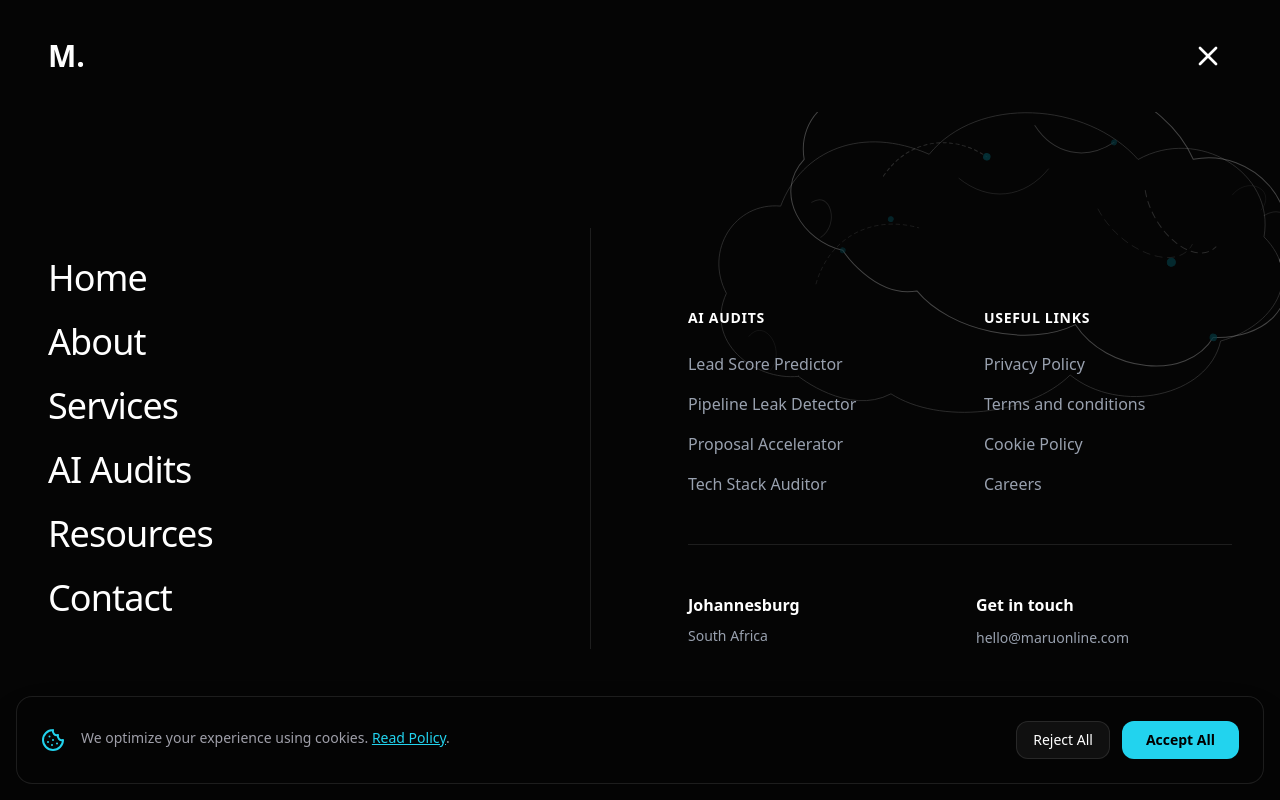
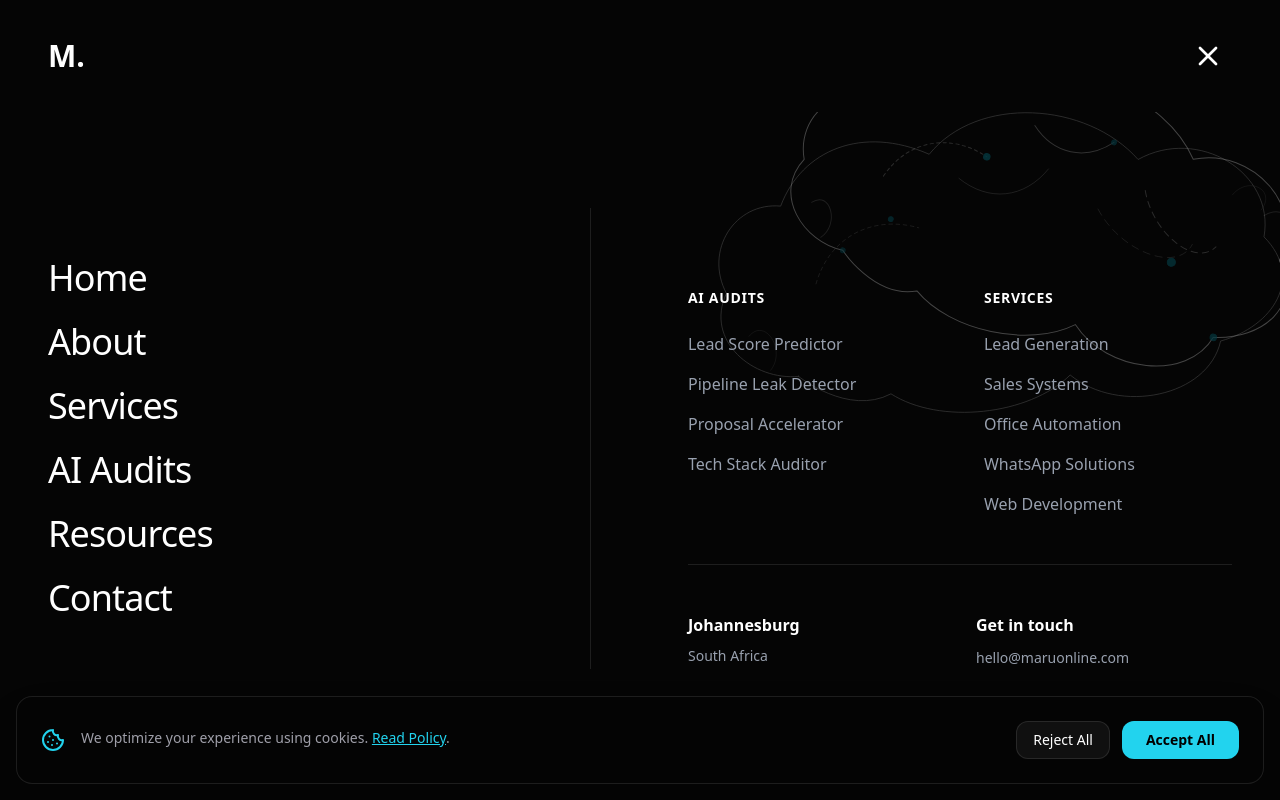
Before and after one commit to jimmy-motsei/maru-website, a Next.js app: page / in a window 1280 px wide. Both pictures are taken after a click on the button 1208 px from the left and 50 px from the top of the page. Shown: the top 800 px of the page. Built offline with nearby package versions, Linux system fonts and the light colour scheme; no server answers; the database is empty.

Commit message:
feat: Add Services section to main navigation menu

```diff
--- a/components/layout/Header.tsx
+++ b/components/layout/Header.tsx
@@ -23,6 +23,13 @@ const menuItems = {
     { name: "Pipeline Leak Detector", href: "/assessments/pipeline-leak" },
     { name: "Proposal Accelerator", href: "/assessments/proposal" },
     { name: "Tech Stack Auditor", href: "/assessments/tech-audit" },
+  ],
+  services: [
+    { name: "Lead Generation", href: "/services/lead-generation" },
+    { name: "Sales Systems", href: "/services/sales-systems" },
+    { name: "Office Automation", href: "/services/office-automation" },
+    { name: "WhatsApp Solutions", href: "/services/whatsapp-solutions" },
+    { name: "Web Development", href: "/services/website-development" },
   ],
   usefulLinks: [
     { name: "Privacy Policy", href: "/privacy-policy" },
@@ -189,24 +196,24 @@ export function Header() {
                       </ul>
                     </motion.div>
 
-                    {/* Useful Links */}
+                    {/* Services */}
                     <motion.div
                       initial={{ opacity: 0, y: 20 }}
                       animate={{ opacity: 1, y: 0 }}
                       transition={{ delay: 0.6 }}
                     >
                       <h3 className="text-sm font-semibold uppercase tracking-wider text-white mb-6">
-                        Useful links
+                        Services
                       </h3>
                       <ul className="space-y-4">
-                        {menuItems.usefulLinks.map((link) => (
-                          <li key={link.name}>
+                        {menuItems.services.map((service) => (
+                          <li key={service.name}>
                             <Link
-                              href={link.href}
+                              href={service.href}
                               onClick={() => setIsMenuOpen(false)}
                               className="text-gray-400 hover:text-white transition-colors text-base"
                             >
-                              {link.name}
+                              {service.name}
                             </Link>
                           </li>
                         ))}
```
